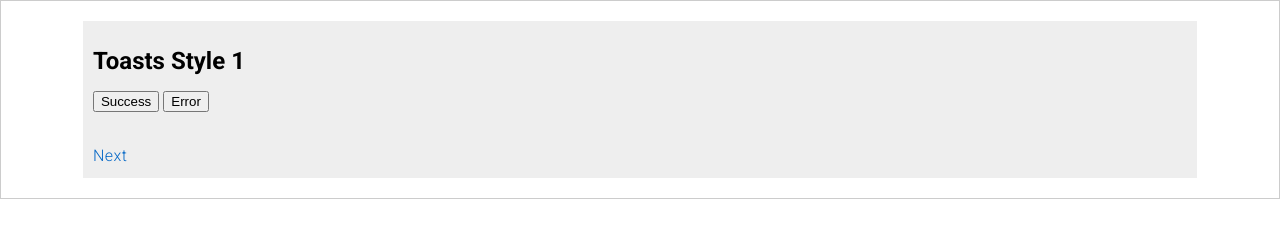
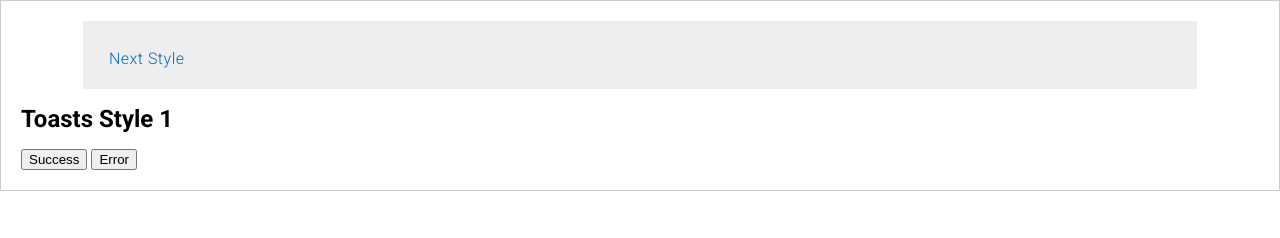
Before and after one commit to vaibhav291193/merc-toasts-mobile, a plain HTML site: page index.html in a window 1280 px wide. Drawn offline with Linux system fonts and the light colour scheme.

Commit message:
changing link location

```diff
--- a/index.html
+++ b/index.html
@@ -12,6 +12,12 @@
 <body>
     <div class="ds-container">
         <div class="example-container">
+
+<div style="padding-top: 16px; padding-bottom:8px; padding-left:16px;">
+<a href="toasts-2.html" class="by-keyboard">Next Style</a></div>
+</div>
+
+
 
                                     <h1>Toasts Style 1</h1>
             <!-- SUCCESS -->
@@ -33,9 +39,6 @@
                                          autoClose = false)">Error</button>
 
 
-<div style="padding-top: 32px;">
-<a href="toasts-2.html" class="by-keyboard">Next</a></div>
-</div>
 
 
             <div id="toastsContainer"></div>
```
Also changed, not shown: toasts-2.html (+6 -3 lines).
